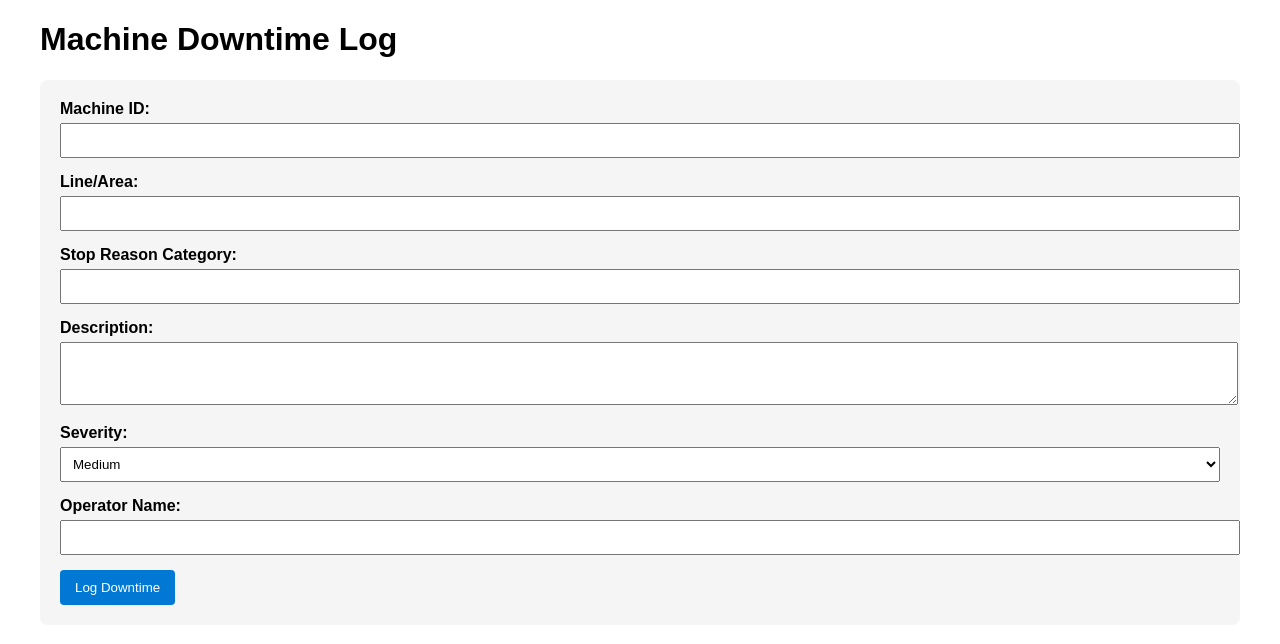
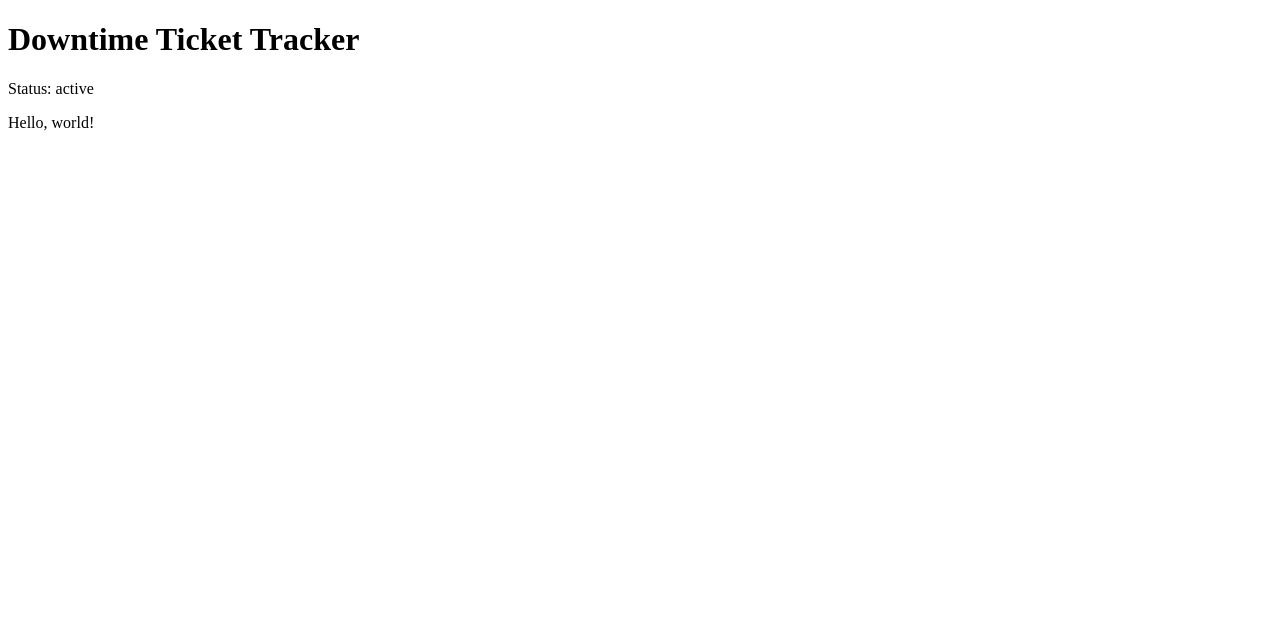
Before and after one commit to kumar-aamit/coding-agent, a Python web app: template app/templates/index.html in a window 1280 px wide. Shown: the top 644 px of the page. Run offline with Jinja, Linux system fonts and the light colour scheme; the template is opened without the code that fills it: most values are stand-ins (such as "Sample title", 1, 10 or a date in 2020).

Commit message:
Add downtime app

```diff
--- a/app/templates/index.html
+++ b/app/templates/index.html
@@ -1,94 +1,11 @@
 <!DOCTYPE html>
-<html lang="en">
+<html>
 <head>
-    <meta charset="UTF-8">
-    <meta name="viewport" content="width=device-width, initial-scale=1.0">
-    <title>Machine Downtime Log</title>
-    <style>
-        body { font-family: Arial, sans-serif; margin: 20px; }
-        .container { max-width: 1200px; margin: 0 auto; }
-        .ticket-form { background: #f5f5f5; padding: 20px; border-radius: 8px; margin-bottom: 20px; }
-        .form-group { margin-bottom: 15px; }
-        label { display: block; margin-bottom: 5px; font-weight: bold; }
-        input, select, textarea { width: 100%; padding: 8px; }
-        button { padding: 10px 15px; background: #0078d4; color: white; border: none; border-radius: 4px; cursor: pointer; }
-        button:hover { background: #005a9e; }
-        #llm-summary { background: #e9ecef; padding: 10px; border-radius: 4px; margin-top: 10px; }
-    </style>
+    <title>Downtime Ticket Tracker</title>
 </head>
 <body>
-    <div class="container">
-        <h1>Machine Downtime Log</h1>
-        <div class="ticket-form">
-            <form id="ticketForm">
-                <div class="form-group">
-                    <label for="machine_id">Machine ID:</label>
-                    <input type="text" id="machine_id" name="machine_id" required>
-                </div>
-                <div class="form-group">
-                    <label for="line_area">Line/Area:</label>
-                    <input type="text" id="line_area" name="line_area" required>
-                </div>
-                <div class="form-group">
-                    <label for="stop_reason_category">Stop Reason Category:</label>
-                    <input type="text" id="stop_reason_category" name="stop_reason_category" required>
-                </div>
-                <div class="form-group">
-                    <label for="description">Description:</label>
-                    <textarea id="description" name="description" rows="3" required></textarea>
-                </div>
-                <div class="form-group">
-                    <label for="severity">Severity:</label>
-                    <select id="severity" name="severity">
-                        <option value="low">Low</option>
-                        <option value="medium" selected>Medium</option>
-                        <option value="high">High</option>
-                        <option value="critical">Critical</option>
-                    </select>
-                </div>
-                <div class="form-group">
-                    <label for="operator_name">Operator Name:</label>
-                    <input type="text" id="operator_name" name="operator_name">
-                </div>
-                <button type="submit">Log Downtime</button>
-            </form>
-        </div>
-    </div>
-
-    <script>
-        document.getElementById('ticketForm').addEventListener('submit', async function(e) {
-            e.preventDefault();
-
-            const formData = new FormData(this);
-            const data = {
-                machine_id: formData.get('machine_id'),
-                line_area: formData.get('line_area'),
-                stop_reason_category: formData.get('stop_reason_category'),
-                description: formData.get('description'),
-                severity: formData.get('severity'),
-                operator_name: formData.get('operator_name')
-            };
-
-            const response = await fetch('/api/tickets', {
-                method: 'POST',
-                headers: {
-                    'Content-Type': 'application/x-www-form-urlencoded'
-                },
-                body: new URLSearchParams(data).toString()
-            });
-
-            const result = await response.json();
-            console.log('Ticket created:', result);
-
-            // Display summary in the UI
-            const summaryDiv = document.createElement('div');
-            summaryDiv.id = 'llm-summary';
-            summaryDiv.textContent = 'Summary: ' + result.summary;
-            document.querySelector('.container').appendChild(summaryDiv);
-        });
-    </script>
+    <h1>Downtime Ticket Tracker</h1>
+    <p>Status: {{ status }}</p>
+    <p>Hello, world!</p>
 </body>
 </html>
-</body>
-</html>
-</html>
```
Also changed, not shown: app/database.py (+30 -7 lines), app/main.py (+19 -89 lines), app/models.py (+6 -28 lines), docker-compose.yml (+4 -19 lines), requirements.txt (+5 -8 lines), README.md, 1 other file.
